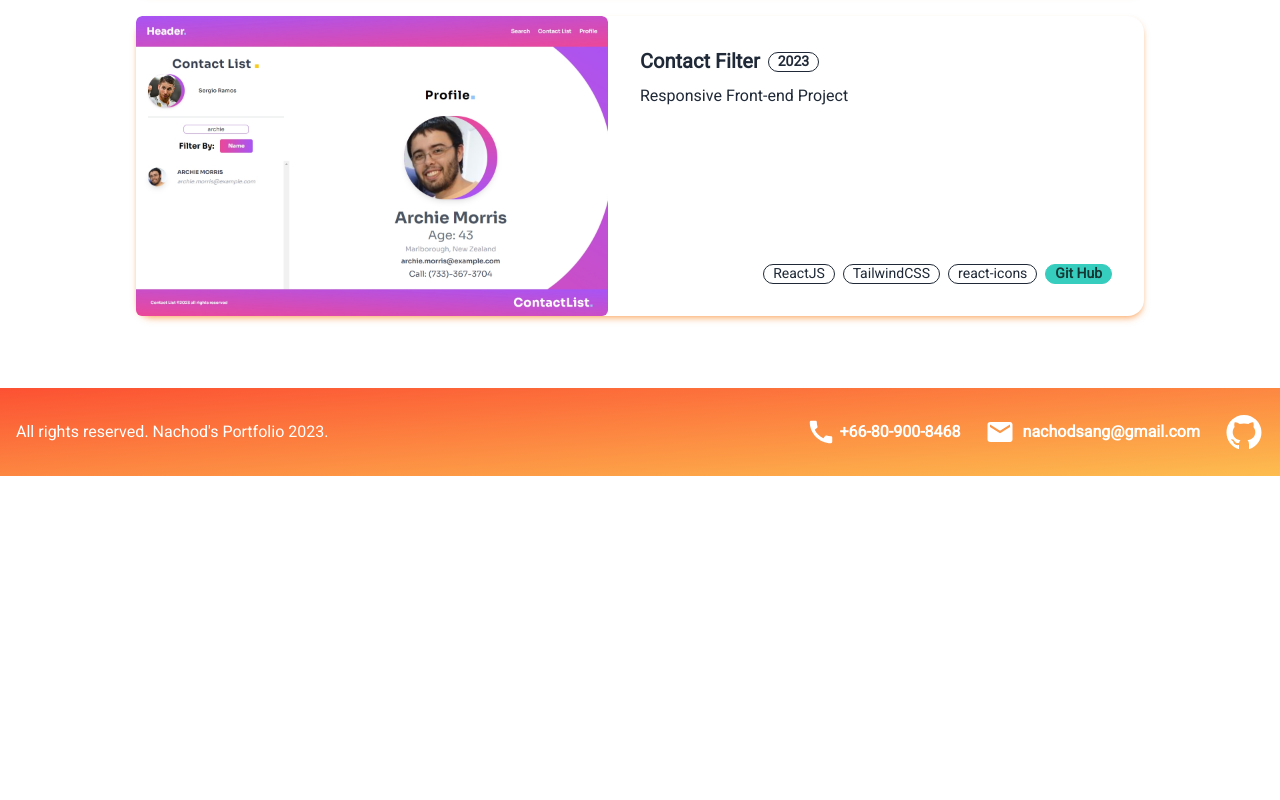
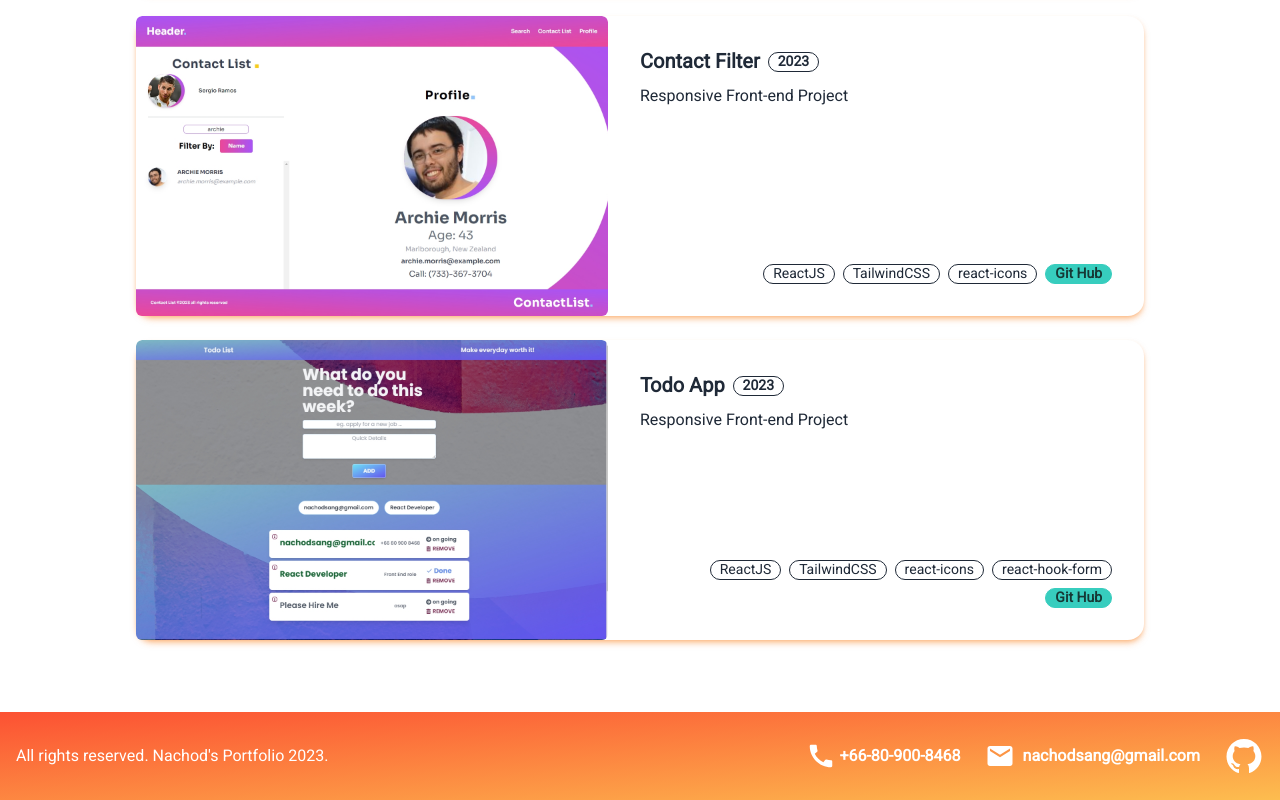
Before and after one commit to Nachodsang/Portfolio-Feb-2023, a React (Create React App) app: page / in a window 1280 px wide. Shown: the part 1614-2414 px from the top of the page. Before the commit the page ends 2090 px from the top, so only its background shows below. Built offline with nearby package versions, Linux system fonts and the light colour scheme.

Commit message:
[main] - todo project added

```diff
--- a/src/assets/data.js
+++ b/src/assets/data.js
@@ -1,10 +1,11 @@
-import pokemonProject from "../assets/images/pokemonTh.jpeg";
 import bookSearch from "../assets/images/Screenshot2023-02-23190320.png";
 import chatFilter from "../assets/images/screenshot-1676634644453.jpeg";
 import eCom from "../assets/images/Screenshot2023-02-23185823.png";
+import todoApp from "../assets/images/screenshot-1679386792565.jpeg";
 
 export const featuredWorks = [
   {
+    id: 1,
     title: "E-Commerce",
     year: 2023,
     frameWork: "ReactJS",
@@ -20,6 +21,7 @@ export const featuredWorks = [
     dep4: "Swiper",
   },
   {
+    id: 2,
     title: "Book Search",
     year: 2023,
     frameWork: "ReactJS",
@@ -32,6 +34,7 @@ export const featuredWorks = [
     dep1: "react-icons",
   },
   {
+    id: 3,
     title: "Contact Filter",
     year: 2023,
     frameWork: "ReactJS",
@@ -43,4 +46,18 @@ export const featuredWorks = [
     thumbnail: chatFilter,
     dep1: "react-icons",
   },
+  {
+    id: 4,
+    title: "Todo App",
+    year: 2023,
+    frameWork: "ReactJS",
+    cssFrameWork: "TailwindCSS",
+    api: "www.fff",
+    type: "Responsive Front-end Project",
+    gitHub: "https://https://github.com/Nachodsang/Todo-app",
+    link: "https://todo-app-ddo.pages.dev/",
+    thumbnail: todoApp,
+    dep1: "react-icons",
+    dep2: "react-hook-form",
+  },
 ];
--- a/src/components/Hero.jsx
+++ b/src/components/Hero.jsx
@@ -13,7 +13,7 @@ function Hero() {
           </div>
           <p className="text-md md:text-xl mt-2">Web Developer</p>
           {/* about me */}
-          <p className="text-justify mt-4">
+          <p className="mt-4">
             I am an aspiring web developer with a passion for creating beautiful
             and functional websites. Through my portfolio, I aim to showcase my
             skills and abilities, as well as my eagerness to learn and grow in
```
Also changed, not shown: src/assets/images/screenshot-1679386792565.jpeg (added).
